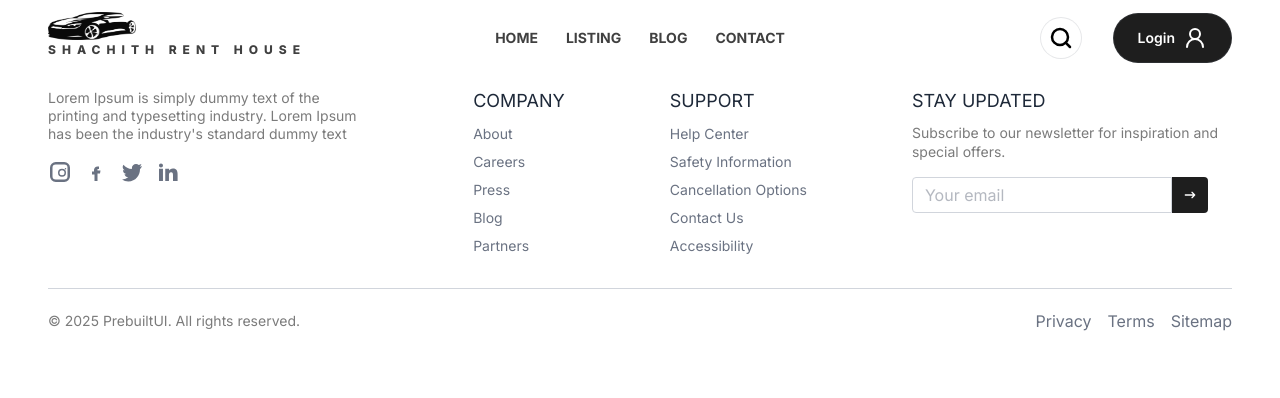
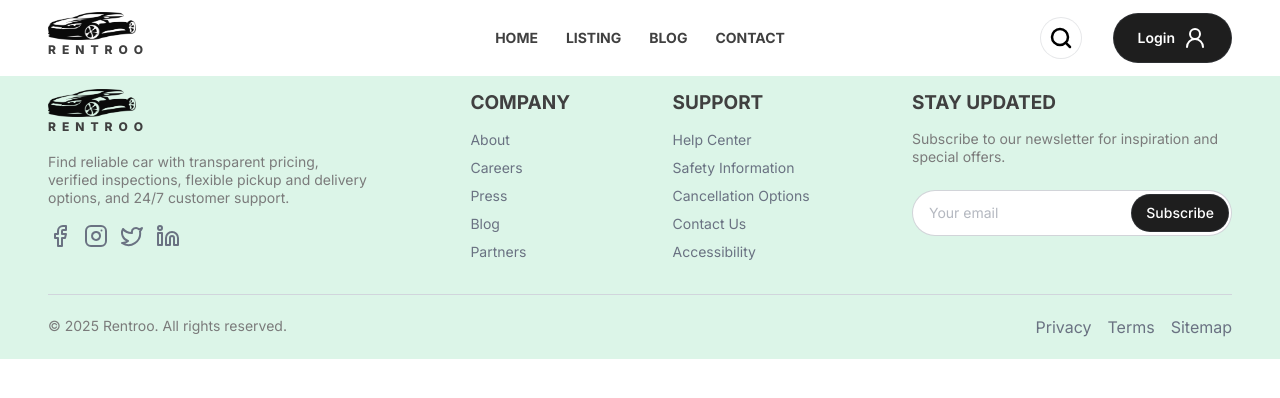
Before and after one commit to chanchala0112/Car-Rental-App, a React (Vite) app in the folder client/: page /my-bookings in a window 1280 px wide. Shown: the top 398 px of the page. Built offline with nearby package versions, Linux system fonts and the light colour scheme.

Commit message:
Add  footer

```diff
--- a/client/src/components/Footer.jsx
+++ b/client/src/components/Footer.jsx
@@ -1,37 +1,32 @@
 import React from 'react'
+import {assets} from "../assets/data"
+import {Link} from "react-router-dom"
 
 const Footer = () => {
   return (
-    <footer className='pt-16 w-full text-gray-500 bg-solidTwo border-t-1 boeder-slate-900/5'>
+    <footer className='pt-16 w-full text-gray-500 bg-primaryTwo border-t-1 boeder-slate-900/5'>
       <div className='max-padd-container'>
             <div className='flex flex-wrap justify-between gap-12 md:gap-6'>
                 <div className='max-w-80'>
-
-                    <p className='text-sm'>
-                        Lorem Ipsum is simply dummy text of the printing and typesetting industry. Lorem Ipsum has been the industry's standard dummy text
+                    <div className='flex flex-1'>
+                        <Link to={"/"} >
+                        <img src={assets.logoImg} alt="logoImg" width={88} className="h-7" />
+                        <span className='text-textColor uppercase text-xs font-extrabold tracking-[6px] relative bottom-1'> Rentroo</span>
+                        </Link>
+                    </div>
+                    <p className='text-sm pt-3'>
+                        Find reliable car with transparent pricing, verified inspections, flexible pickup and delivery options, and 24/7 customer support.
                     </p>
                     <div className='flex items-center gap-3 mt-4'>
-                        {/* Instagram */}
-                        <svg className="w-6 h-6" fill="currentColor" viewBox="0 0 24 24">
-                            <path d="M7.75 2A5.75 5.75 0 002 7.75v8.5A5.75 5.75 0 007.75 22h8.5A5.75 5.75 0 0022 16.25v-8.5A5.75 5.75 0 0016.25 2h-8.5zM4.5 7.75A3.25 3.25 0 017.75 4.5h8.5a3.25 3.25 0 013.25 3.25v8.5a3.25 3.25 0 01-3.25 3.25h-8.5a3.25 3.25 0 01-3.25-3.25v-8.5zm9.5 1a4 4 0 11-4 4 4 4 0 014-4zm0 1.5a2.5 2.5 0 102.5 2.5 2.5 2.5 0 00-2.5-2.5zm3.5-.75a.75.75 0 11.75-.75.75.75 0 01-.75.75z" />
-                        </svg>
-                        {/* Facebook */}
-                        <svg className="w-6 h-6" fill="currentColor" viewBox="0 0 24 24">
-                            <path d="M13.5 9H15V6.5h-1.5c-1.933 0-3.5 1.567-3.5 3.5v1.5H8v3h2.5V21h3v-7.5H16l.5-3h-3z" />
-                        </svg>
-                        {/* Twitter */}
-                        <svg className="w-6 h-6" fill="currentColor" viewBox="0 0 24 24">
-                            <path d="M22 5.92a8.2 8.2 0 01-2.36.65A4.1 4.1 0 0021.4 4a8.27 8.27 0 01-2.6 1A4.14 4.14 0 0016 4a4.15 4.15 0 00-4.15 4.15c0 .32.04.64.1.94a11.75 11.75 0 01-8.52-4.32 4.14 4.14 0 001.29 5.54A4.1 4.1 0 013 10v.05a4.15 4.15 0 003.33 4.07 4.12 4.12 0 01-1.87.07 4.16 4.16 0 003.88 2.89A8.33 8.33 0 012 19.56a11.72 11.72 0 006.29 1.84c7.55 0 11.68-6.25 11.68-11.67 0-.18 0-.35-.01-.53A8.18 8.18 0 0022 5.92z" />
-                        </svg>
-                        {/* LinkedIn */}
-                        <svg className="w-6 h-6" fill="currentColor" viewBox="0 0 24 24">
-                            <path d="M4.98 3.5C3.88 3.5 3 4.38 3 5.48c0 1.1.88 1.98 1.98 1.98h.02c1.1 0 1.98-.88 1.98-1.98C6.98 4.38 6.1 3.5 4.98 3.5zM3 8.75h3.96V21H3V8.75zm6.25 0h3.8v1.68h.05c.53-.98 1.82-2.02 3.75-2.02 4.01 0 4.75 2.64 4.75 6.07V21H17v-5.63c0-1.34-.03-3.07-1.88-3.07-1.88 0-2.17 1.47-2.17 2.98V21H9.25V8.75z" />
-                        </svg>
+                       <img src={assets.facebook} alt="" />
+                       <img src={assets.instagram} alt="" />
+                       <img src={assets.twitter} alt="" />
+                       <img src={assets.linkedin} alt="" />
                     </div>
                 </div>
 
                 <div>
-                    <p className='text-lg text-gray-800'>COMPANY</p>
+                    <h4 className='text-textColor'>COMPANY</h4>
                     <ul className='mt-3 flex flex-col gap-2 text-sm'>
                         <li><a href="#">About</a></li>
                         <li><a href="#">Careers</a></li>
@@ -42,7 +37,7 @@ const Footer = () => {
                 </div>
 
                 <div>
-                    <p className='text-lg text-gray-800'>SUPPORT</p>
+                    <h4 className='text-textColor'>SUPPORT</h4>
                     <ul className='mt-3 flex flex-col gap-2 text-sm'>
                         <li><a href="#">Help Center</a></li>
                         <li><a href="#">Safety Information</a></li>
@@ -53,22 +48,26 @@ const Footer = () => {
                 </div>
 
                 <div className='max-w-80'>
-                    <p className='text-lg text-gray-800'>STAY UPDATED</p>
+                    <h4 className='text-textColor'>STAY UPDATED</h4>
                     <p className='mt-3 text-sm'>
                         Subscribe to our newsletter for inspiration and special offers.
                     </p>
-                    <div className='flex items-center mt-4'>
-                        <input type="text" className='bg-white rounded-l border border-gray-300 h-9 px-3 outline-none' placeholder='Your email' />
-                        <button className='flex items-center justify-center bg-black h-9 w-9 aspect-square rounded-r'>
-                            {/* Arrow icon */}
-                            <svg className="w-4 h-4 text-white" aria-hidden="true" xmlns="http://www.w3.org/2000/svg" width="24" height="24" fill="none" viewBox="0 0 24 24"><path stroke="currentColor" strokeLinecap="round" strokeLinejoin="round" strokeWidth="2" d="M19 12H5m14 0-4 4m4-4-4-4" /></svg>
+                    <div className='flex items-center border pl-4 gap-2 bg-white border-gray-500/30 h-[46px] rounded-full overflow-hidden max-w-md w-full mt-6'>
+                        <input type="text"
+                        className='w-full h-full outline-none text-sm text-gray-500'
+                        placeholder='Your email' />
+                        <button className='btn-solid bg-black font-medium !px-3.5 py-2 mr-0.5'>
+                            Subscribe
                         </button>
                     </div>
                 </div>
             </div>
             <hr className='border-gray-300 mt-8' />
             <div className='flex flex-col md:flex-row gap-2 items-center justify-between py-5'>
-                <p>© {new Date().getFullYear()} <a href="https://prebuiltui.com">PrebuiltUI</a>. All rights reserved.</p>
+                <p>
+                    © {new Date().getFullYear()} {" "}
+                    <a> Rentroo</a>. All rights reserved.
+                </p>
                 <ul className='flex items-center gap-4'>
                     <li><a href="#">Privacy</a></li>
                     <li><a href="#">Terms</a></li>
--- a/client/src/components/Header.jsx
+++ b/client/src/components/Header.jsx
@@ -37,7 +37,7 @@ const Header = () => {
             <div className='flex flex-1'>
                 <Link to={"/"} >
                 <img src={assets.logoImg} alt="logoImg" width={88} className="h-7" />
-                <span className='text-textColor uppercase text-xs font-extrabold tracking-[6px] relative bottom-1'> Shachith Rent House</span>
+                <span className='text-textColor uppercase text-xs font-extrabold tracking-[6px] relative bottom-1'> Rentroo</span>
                 </Link>
             </div>
         {/* Navbar */}
--- a/client/src/components/Testimonial.jsx
+++ b/client/src/components/Testimonial.jsx
@@ -64,7 +64,7 @@ const Testimonial = () => {
           <p>We rented a vehicle for a family trip, and it was perfect. Spacious, clean, and fuel-efficient. The staff explained everything clearly. Great experience overall.</p>
           <div className='flex items-center gap-2'>
             <img src={assets.user3} alt="userImg" className='h-8 w-8 rounded-full'/>
-            <p className='text-gray-800 font-medium'> Kumarasingha Jayalath </p>
+            <p className='text-gray-800 font-medium'> Mayuri Anushika </p>
           </div>
         </div>
       </div>
```
